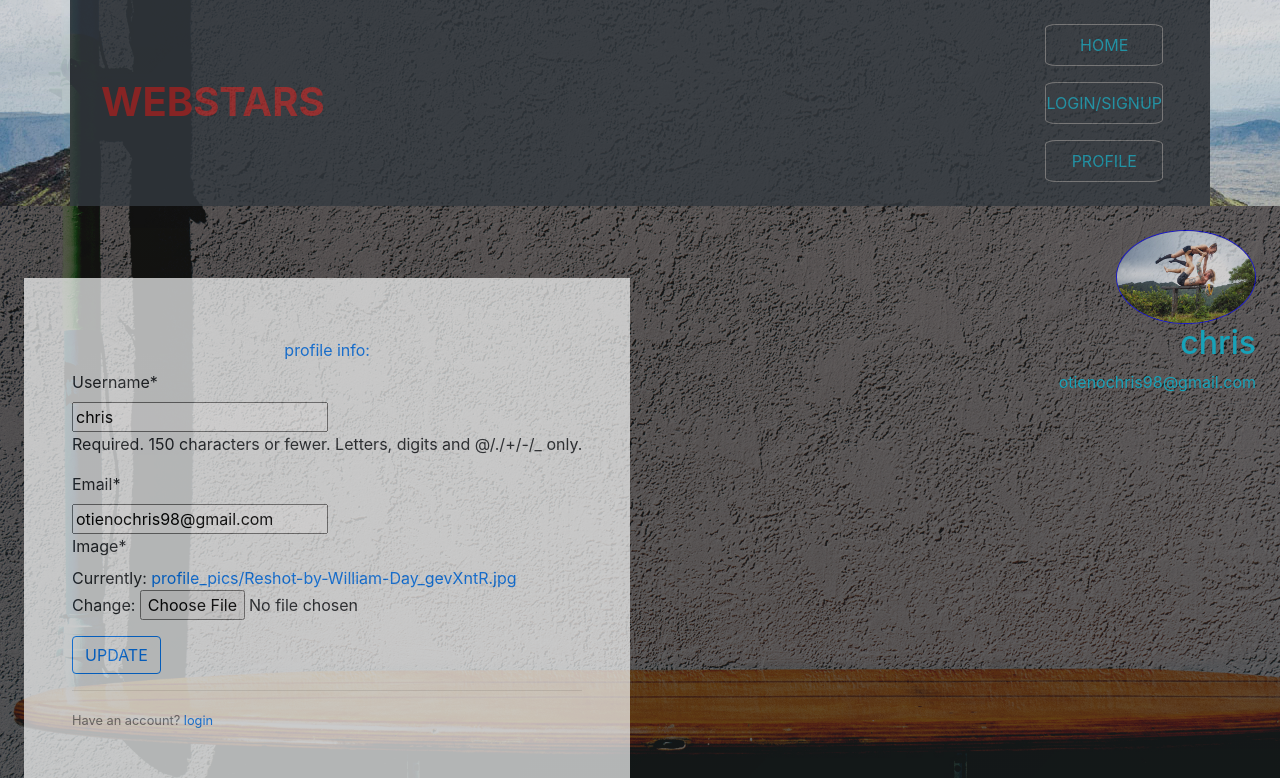
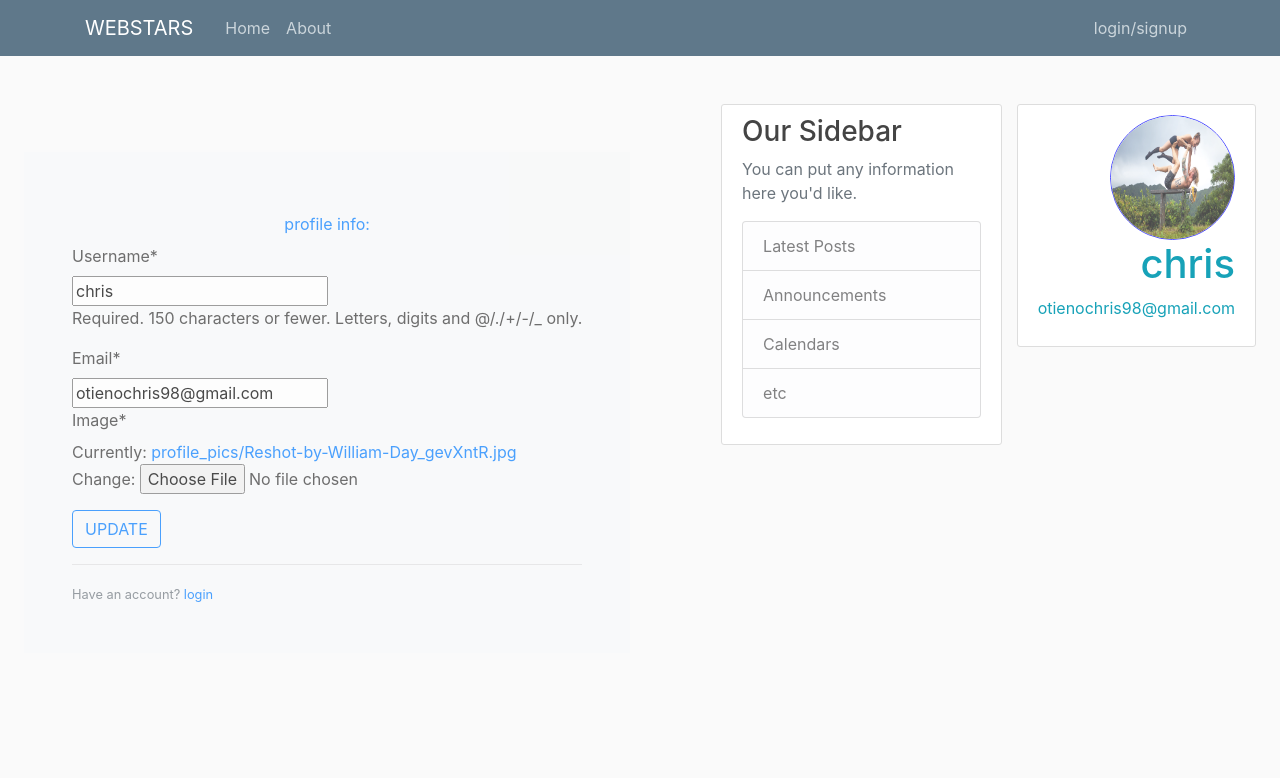
Before and after one commit to otienochris/web, a Django app: page /profile/ in a window 1280 px wide. Shown: the top 778 px of the page. Run offline with Django 3.2, Linux system fonts and the light colour scheme; a user stored in the database is signed in; data comes from the database, SQL or seed files in the repository; both versions use the stored data as it was after the commit; some libraries are stand-ins or nearby versions.

Commit message:
changed the nav bar

```diff
--- /dev/null
+++ b/webstars/static/css/main2.css
@@ -0,0 +1,84 @@
+body {
+    background: #fafafa;
+    color: #333333;
+    margin-top: 5rem;
+  }
+
+  h1, h2, h3, h4, h5, h6 {
+    color: #444444;
+  }
+
+  ul {
+    margin: 0;
+  }
+
+  .bg-steel {
+    background-color: #5f788a;
+  }
+
+  .site-header .navbar-nav .nav-link {
+    color: #cbd5db;
+  }
+
+  .site-header .navbar-nav .nav-link:hover {
+    color: #ffffff;
+  }
+
+  .site-header .navbar-nav .nav-link.active {
+    font-weight: 500;
+  }
+
+  .content-section {
+    background: #ffffff;
+    padding: 10px 20px;
+    border: 1px solid #dddddd;
+    border-radius: 3px;
+    margin-bottom: 20px;
+  }
+
+  .article-title {
+    color: #444444;
+  }
+
+  a.article-title:hover {
+    color: #428bca;
+    text-decoration: none;
+  }
+
+  .article-content {
+    white-space: pre-line;
+  }
+
+  .article-img {
+    height: 65px;
+    width: 65px;
+    margin-right: 16px;
+  }
+
+  .article-metadata {
+    padding-bottom: 1px;
+    margin-bottom: 4px;
+    border-bottom: 1px solid #e3e3e3
+  }
+
+  .article-metadata a:hover {
+    color: #333;
+    text-decoration: none;
+  }
+
+  .article-svg {
+    width: 25px;
+    height: 25px;
+    vertical-align: middle;
+  }
+
+  .account-img {
+    height: 125px;
+    width: 125px;
+    margin-right: 20px;
+    margin-bottom: 16px;
+  }
+
+  .account-heading {
+    font-size: 2.5rem;
+  }
--- a/webstars/templates/webstarsapp/base.html
+++ b/webstars/templates/webstarsapp/base.html
@@ -9,11 +9,38 @@
 
     <link rel="stylesheet" href=" {% static 'css/bootstrap.min.css' %} " type="text/css">
     <link rel="stylesheet" href=" {% static 'css/main.css' %} " type="text/css">
+    <link rel="stylesheet" href=" {% static 'css/main2.css' %} " type="text/css">
 
     {% block head %}    {% endblock head %}
 </head>
 <body>
-    <section id="header" >
+
+
+        <header class="site-header">
+                <nav class="navbar navbar-expand-md navbar-dark bg-steel fixed-top">
+                    <div class="container">
+                    <a class="navbar-brand mr-4" href="/">WEBSTARS</a>
+                    <button class="navbar-toggler" type="button" data-toggle="collapse" data-target="#navbarToggle" aria-controls="navbarToggle" aria-expanded="false" aria-label="Toggle navigation">
+                    <span class="navbar-toggler-icon"></span>
+                    </button>
+                    <div class="collapse navbar-collapse" id="navbarToggle">
+                        <div class="navbar-nav mr-auto">
+                        <a class="nav-item nav-link" href="{% url 'home' %}">Home</a>
+                        <a class="nav-item nav-link" href="/about">About</a>
+                        </div>
+                        <!-- Navbar Right Side -->
+                        <div class="navbar-nav">
+                        <a href="{% url 'login' %}" class="nav-item nav-link">login/signup</a>
+                        <!-- <a class="nav-item nav-link" href="#">Login</a>
+                        <a class="nav-item nav-link" href="#">Register</a> -->
+                        </div>
+                    </div>
+                    </div>
+                </nav>
+                </header>
+
+
+<!-- <section id="header" >
     <div class="container ">
         <div class="row navbar navbar-default navbar-fixed-top navbar-dark bg-dark justify-content-between border-dark ">
             <div class="col-sm-6 ">
@@ -34,7 +61,7 @@
             </div>
             </div>
 
-            </div>
+        </div> -->
 
                 <!-- <div id="navbar" class="collapse navbar-collapse    " > -->
                 <!-- </div> -->
@@ -55,12 +82,14 @@
                    <!-- </div> -->
 
 
-        </section>
+        <!-- </section> -->
         {% block header %}      {% endblock header %}
 
     <section  id="content">
         <div class="m-0 p-4">
             {% block content %}      {% endblock content %}
+            {% block content2 %}
+            {% endblock content2 %}
         </div>
     </section>
     <section id="other">
--- a/webstars/templates/webstarsapp/profile.html
+++ b/webstars/templates/webstarsapp/profile.html
@@ -57,6 +57,26 @@
         </div>
     </form>
 </div>
+<main role="main" class="container">
+        <div class="row">
+          <div class="col-md-8">
+            {% block content2 %}{% endblock %}
+          </div>
+          <div class="col-md-4">
+            <div class="content-section">
+              <h3>Our Sidebar</h3>
+              <p class='text-muted'>You can put any information here you'd like.
+                <ul class="list-group">
+                  <li class="list-group-item list-group-item-light">Latest Posts</li>
+                  <li class="list-group-item list-group-item-light">Announcements</li>
+                  <li class="list-group-item list-group-item-light">Calendars</li>
+                  <li class="list-group-item list-group-item-light">etc</li>
+                </ul>
+              </p>
+            </div>
+          </div>
+        </div>
+      </main>
 
 
 
--- a/webstars/webstars/settings.py
+++ b/webstars/webstars/settings.py
@@ -31,7 +31,7 @@ ALLOWED_HOSTS = []
 # Application definition
 
 INSTALLED_APPS = [
-    'users',
+    'users.apps.UsersConfig',
     'crispy_forms',
     'webstarsapp',
     'django.contrib.admin',
```
Also changed, not shown: webstars/users/templates/users/nav.html (added, +25 -0 lines), webstars/db.sqlite3. Lines whose indentation alone changed are shown as unchanged.
